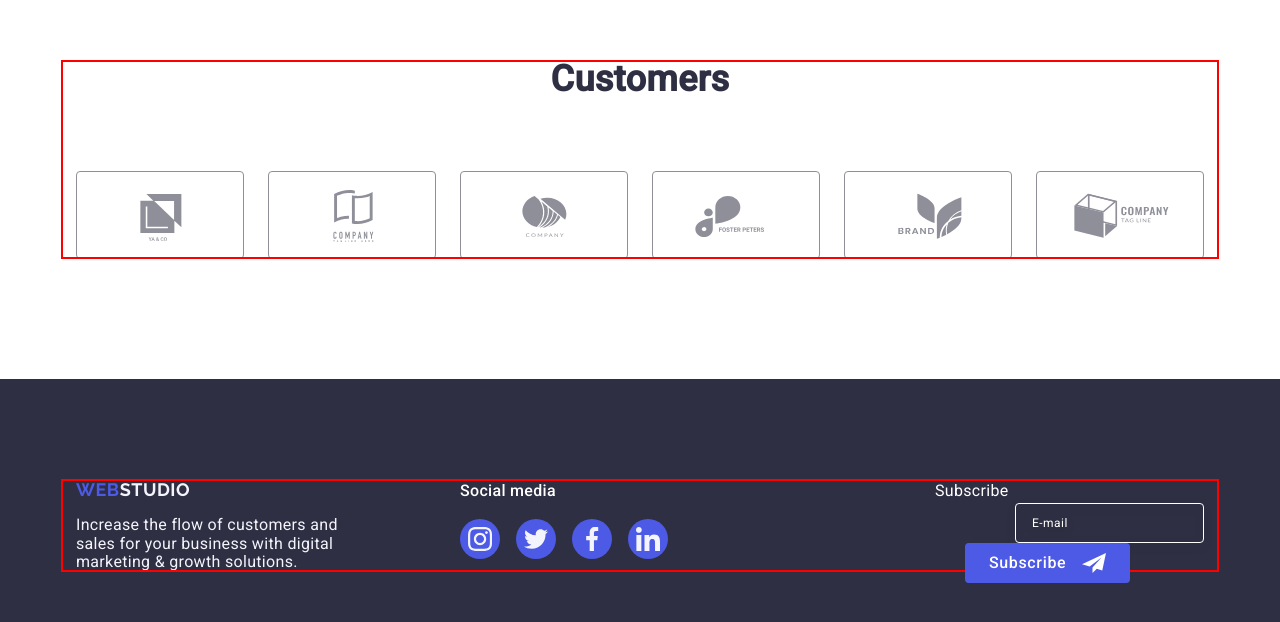
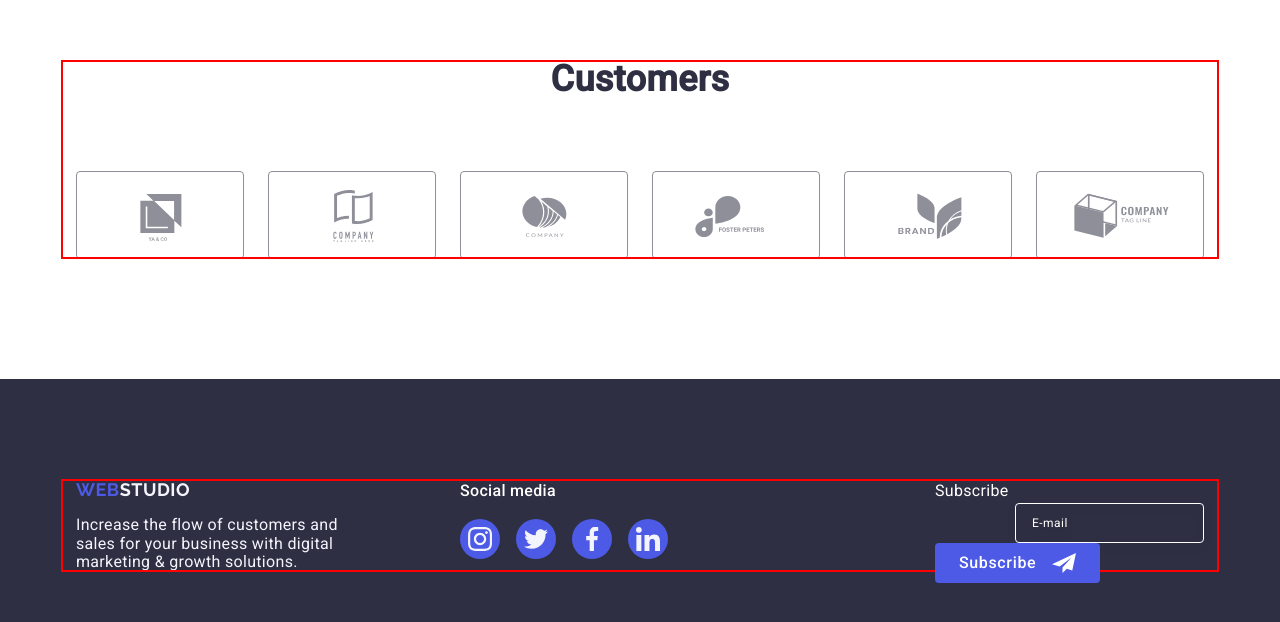
Before and after one commit to Nazariy22/goit-markup-hw-06, a plain HTML site: page index.html in a window 1280 px wide. Shown: the part 2525-3147 px from the top of the page. Drawn offline with nearby package versions, Linux system fonts and the light colour scheme.

Commit message:
Update styles.css

```diff
--- a/css/styles.css
+++ b/css/styles.css
@@ -613,7 +613,7 @@ justify-content: center;
 align-items: center;
 padding: 8px 24px;
 gap: 16px;
-margin-left:30px;
+margin: left 24px;
 position: absolute;
 background:var(--logo-cl);
 border-radius: 4px;
```
